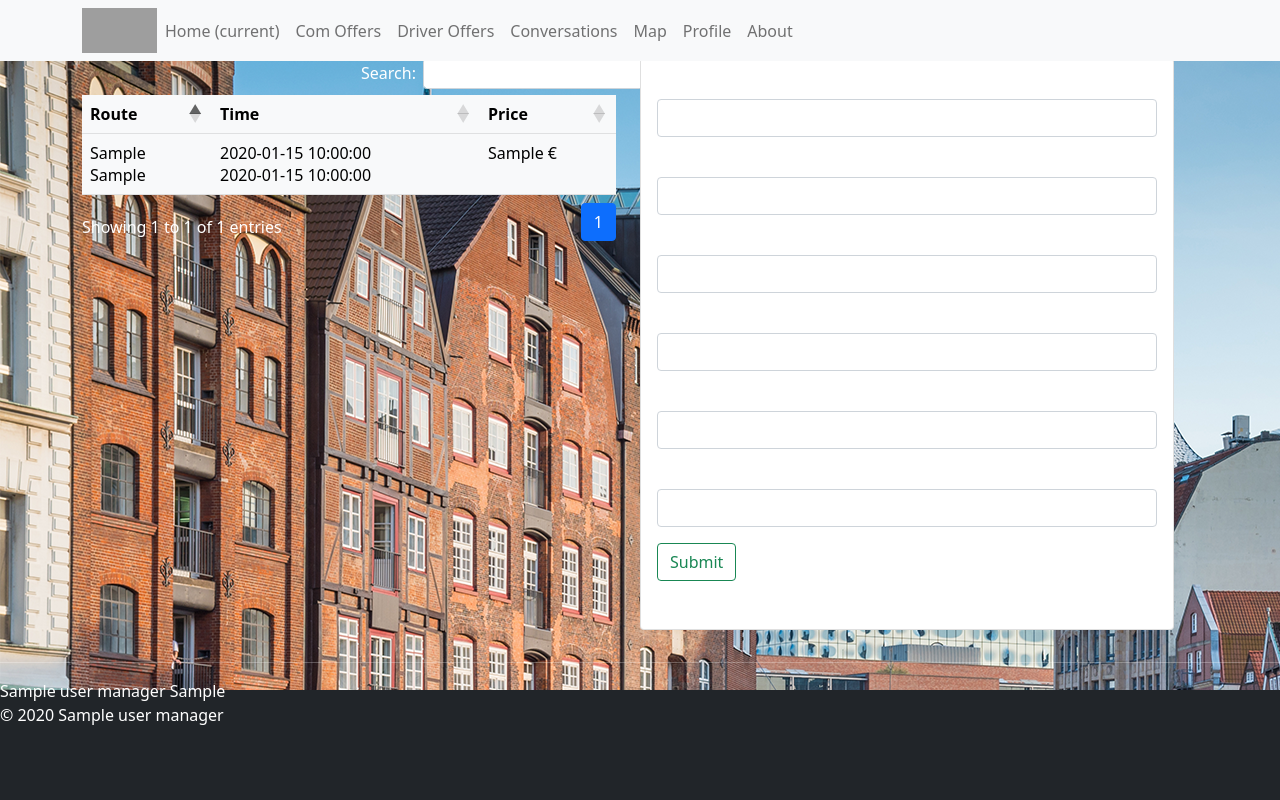
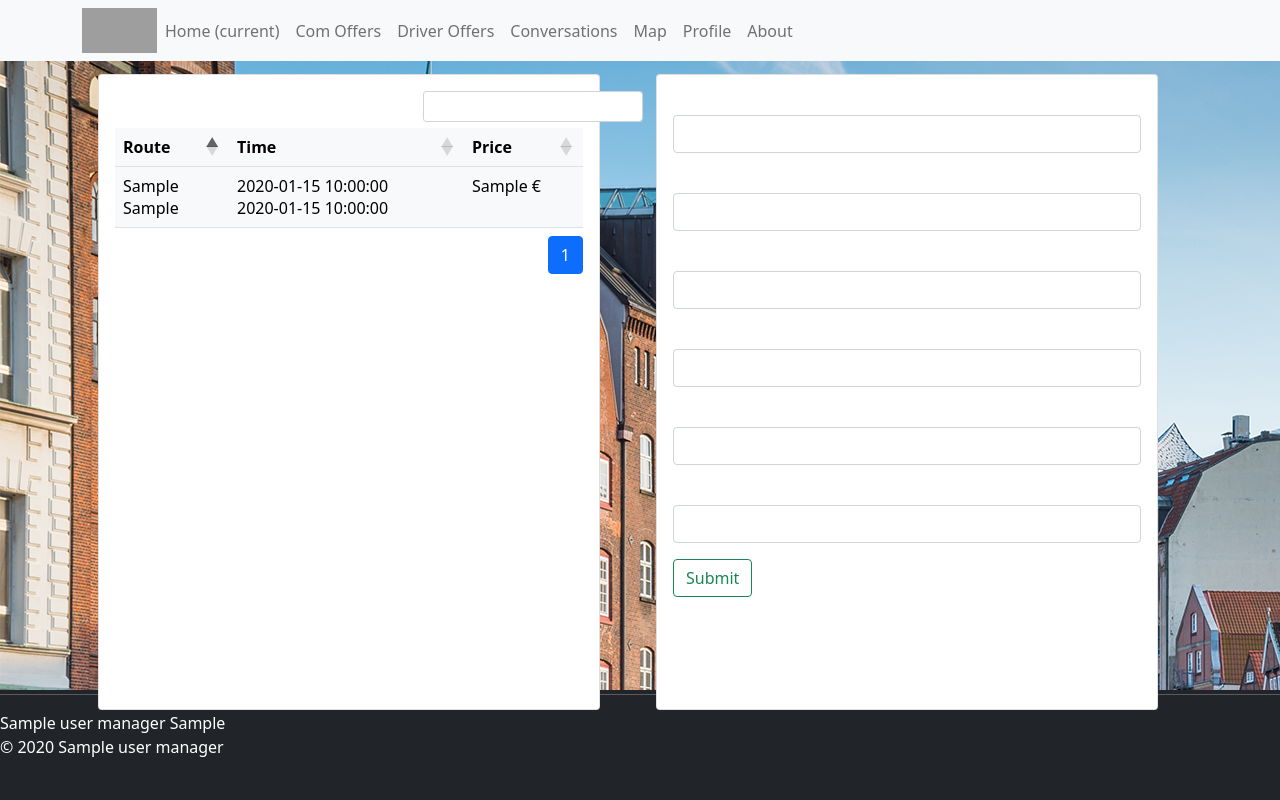
Before and after one commit to LPaaS-WiInf-Projektgruppe/Projekt-Knock-Knock, a Flask app: template project_knock_knock/templates/comOffer.html in a window 1280 px wide. Run offline with Flask 2, Linux system fonts and the light colour scheme; the template is opened without the code that fills it: most values are stand-ins (such as "Sample title", 1, 10 or a date in 2020); form fields are guessed from the names that the template uses; some libraries are stand-ins or nearby versions; grey boxes are pictures that could not be loaded.

Commit message:
com offer card margin set

```diff
--- a/project_knock_knock/templates/comOffer.html
+++ b/project_knock_knock/templates/comOffer.html
@@ -16,7 +16,7 @@
 
     <div class="row">
         <div class="col-sm-6 py-2">
-
+<div class="card h-100 m-3 p-3">
               <table id="com-offer-table" class="table table-light">
                 <thead thead-dark>
                   <tr>
@@ -37,10 +37,10 @@
               {% endfor %}
                 </tbody>
               </table>
-
+      </div>
         </div>
         <div class="col-sm-6 py-2">
-            <div class="card h-100 ">
+            <div class="card h-100 m-3">
                 <div class="card-body h-100">
                   <form method ="POST" id="offer-form" action="/create_com_offer">
                           {{ form.csrf_token }}
```
